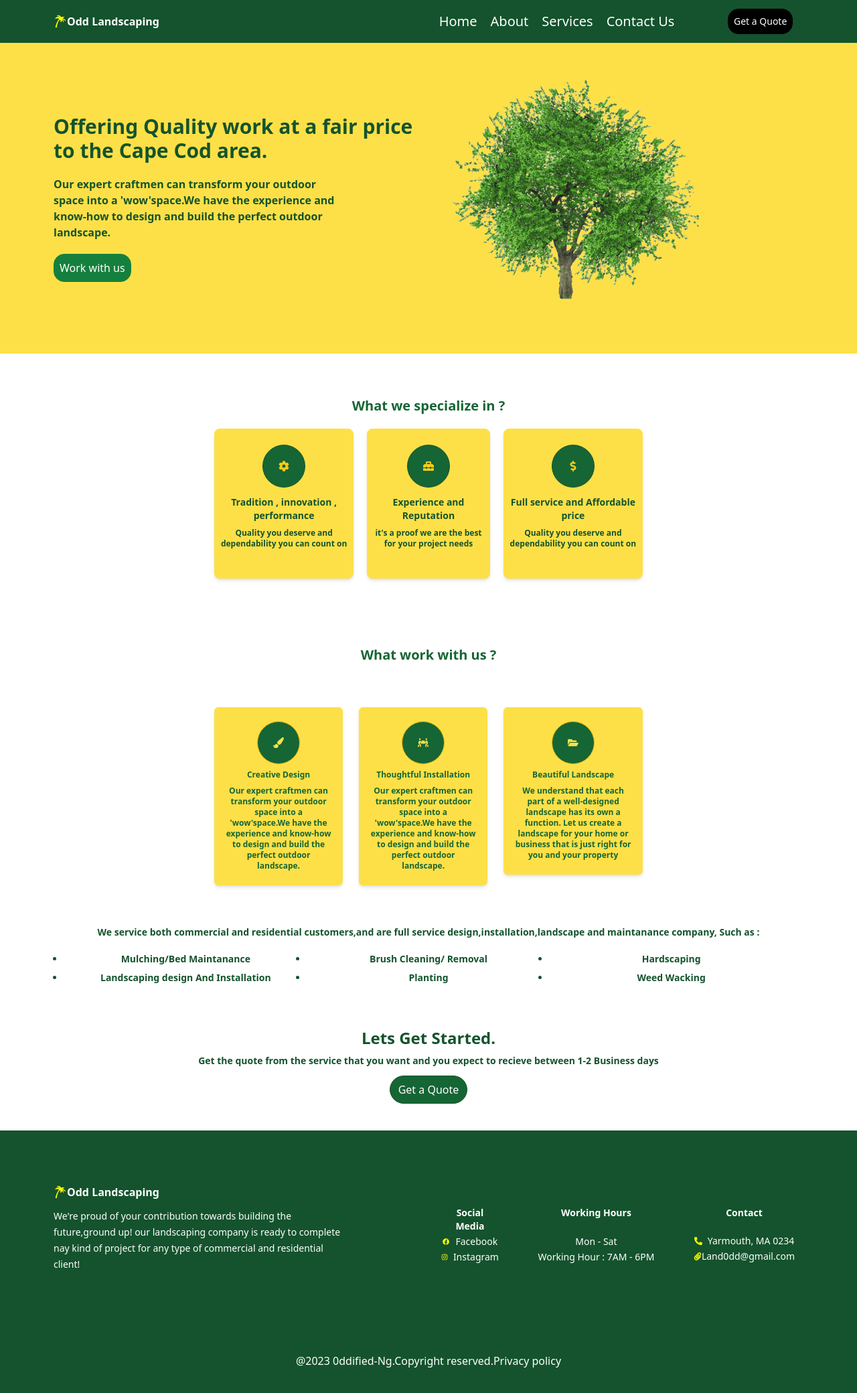
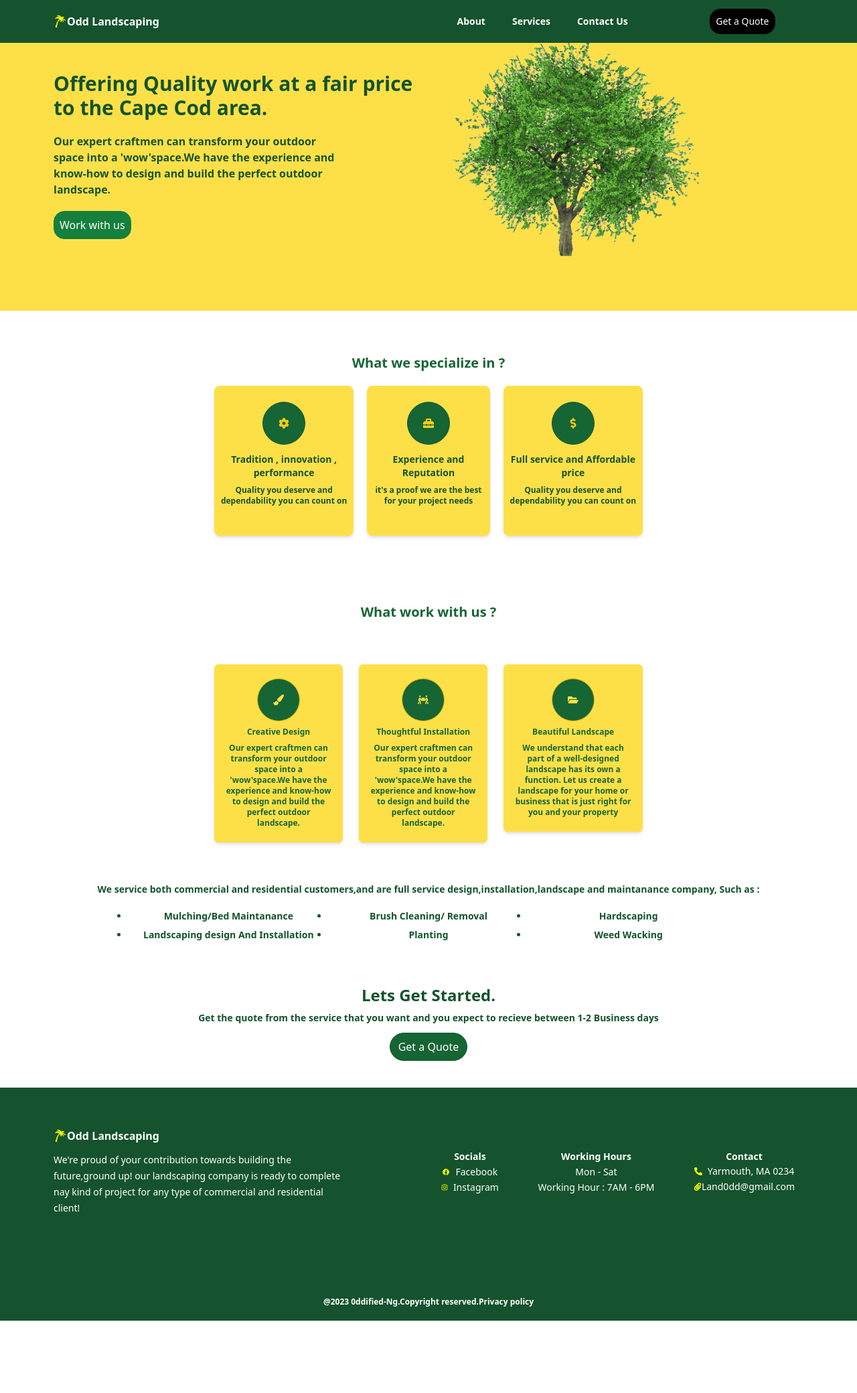
Before and after one commit to ODDIFIED/my-minimal-app, a React (Vite) app: page / in a window 1280 px wide. Shown: the top 2080 px of the page at 67% size. After the commit the page ends 1972 px from the top, so only its background shows below. Built offline with nearby package versions, Linux system fonts and the light colour scheme.

Commit message:
first commit

```diff
--- a/src/Components/Footer.tsx
+++ b/src/Components/Footer.tsx
@@ -8,7 +8,7 @@ import { GiPalmTree } from "react-icons/gi";
 
 const Footer = () => {
   return (
-    <div id="Footer" className="w-full max-w-7xl md:px-20 xsm:pb-10  md:py-10 bg-green-900 mt-10">
+    <div id="Footer" className="w-full max-w-7xl md:px-20 xsm:pb-10  md:py-5 bg-green-900 mt-10">
 
     <div className="  xsm:flex xsm:flex-col xsm:py-10 md:flex md:flex-row md:justify-evenly  ">
       <div className="md:w-[50%] xsm:w-[100%]  md:mx-0">
@@ -25,7 +25,7 @@ const Footer = () => {
       </div>
       <div className="md:w-[50%] xsm:ml-3 xsm:w-[100% ] px-3 xsm:mt-8 xsm:mx-auto">
         <table className="text-white table-auto     text-sm">
-          <th className=" xsm:px-0 md:px-5"> Social Media</th>
+          <th className=" xsm:px-0 md:px-5"> Socials</th>
           <th className="xsm:px-0  md:px-5"> Working Hours</th>
           <th>Contact</th>
           <tbody>
@@ -56,7 +56,7 @@ const Footer = () => {
                   </table>
       </div>
     </div>
-    <div className=" w-full xsm:mt-3 md:mt-20 text-white mx-auto text-center">
+    <div className=" w-full xsm:mt-3 md:mt-20 text-white mx-auto text-xs font-semibold text-center">
           <p>@2023 0ddified-Ng.Copyright reserved.Privacy policy </p>
         </div>
     </div>
--- a/src/Components/Hero.tsx
+++ b/src/Components/Hero.tsx
@@ -2,12 +2,12 @@ import tree from "../assets/tree.png";
 
 const Hero = () => {
   return (
-    <div id="hero" className=" w-full max-w-7xl md:px-20 md:py-10 bg-yellow-300 xsm:flex xsm:flex-col-reverse md:space-x-10 xsm:pb-10 md:flex md:flex-row  md:justify-center lg:flex lg:flex-row lg:justify-evenly xsm:place-items-center ">
-      <div className=" xsm:text-center md:w-[40%] text-green-900  lg:w-[50%]  md:text-left">
+    <div  className=" w-full max-w-7xl md:px-20  md:py-10   bg-yellow-300 xsm:flex xsm:flex-col-reverse  md:space-x-10 xsm:pb-10 md:flex md:flex-row  md:justify-center lg:flex lg:flex-row lg:justify-evenly xsm:place-items-center ">
+      <div className=" xsm:text-center md:w-[40%]  text-green-900  lg:w-[50%]  md:text-left">
         <h2 className=" xsm:w-[85%] xsm:mx-auto md:w-[100%] lg:w-[ 100%]  md:mx-0 font-bold xsm:text-3xl md:text-2xl lg:text-3xl">
           Offering Quality work at a fair price to the Cape Cod area.
         </h2>
-        <p className=" xsm:w-[90%] font-semibold xsm:mx-auto md:w-[100%]  lg:w-[80%] md:mx-0 mt-5">
+        <p className=" xsm:w-[90%]  font-semibold xsm:mx-auto md:w-[100%]  lg:w-[80%] md:mx-0 mt-5">
           Our expert craftmen can transform your outdoor space into a
           'wow'space.We have the experience and know-how to design and build the
           perfect outdoor landscape.
@@ -16,7 +16,7 @@ const Hero = () => {
           Work with us
         </button>
       </div>
-      <div className=" md:w-[60%] md:gap-20  lg:w-[50%] items-end  ">
+      <div className=" md:w-[60%] xsm:mt-14 md:mt-0 md:gap-20  lg:w-[50%] items-end  ">
         <img src={tree}  className=" xsm:h-72 md:h-96"   alt="tree-img" />
       </div>
     </div>
--- a/src/Components/Navbar.tsx
+++ b/src/Components/Navbar.tsx
@@ -9,18 +9,23 @@ const Navbar = () => {
     setNav(!nav);
   };
   return (
-    <div className="w-full max-w-7xl h-16  lg:px-20 flex bg-green-900 justify-evenly place-items-center ">
+    <div id="hero" className="w-full max-w-7xl h-16 fixed xsm:px-2 md:px-0   lg:px-20 flex bg-green-900 justify-evenly place-items-center ">
       <div className=" w-[50%] text-white font-bold  flex place-items-center font-sans   ">
         <GiPalmTree color={"yellow"} size={"20px"} />
         <h2>Odd Landscaping</h2>
       </div>
 
-      <div className=" w-[50%] lg:flex lg:justify-evenly lg:space-x-16 xsm:hidden place-items-center md:text-xl ">
-        <ul className="flex text-white capitalize space-x-5">
-          <li>home</li>
+      <div className=" w-[50%] lg:flex lg:justify-evenly lg:space-x-20 xsm:hidden place-items-center md:text-xl ">
+        <ul className="flex text-sm font-sans font-bold text-white capitalize space-x-10">
+          <Link to={'#sectionOne'}>
           <li>About</li>
+          </Link>
+          <Link to={'#sectionTwo'}>
           <li>Services</li>
+          </Link>
+          <Link to={'#Footer'}>
           <li>Contact Us</li>
+          </Link>
         </ul>
         <div className="xsm:hidden lg:flex  ">
           <button className="border bg-black text-white text-sm border-black rounded-2xl px-2 py-2 ">
@@ -49,7 +54,7 @@ const Navbar = () => {
               home
            </li>
           </Link>
-          <Link to={'#sectionOne'} onClick={handleNav} >
+          <Link to={'#sectionTwo'} onClick={handleNav} >
            <li className="p-5 mt-5 border-b-2 font-semibold  border-yellow-400 ">
               about
            </li>
--- a/src/Components/section/SectionHolder.tsx
+++ b/src/Components/section/SectionHolder.tsx
@@ -43,13 +43,13 @@ const SectionHolder = () => {
       </div>
       <div>
       <div id="sectionTwo" className=" xsm:w-[100%] xsm:mx-auto xsm:mt-12 md:mt-10 md:w-[100%] lg:w-[100%] md:text-center xsm:text-center   lg:ml-0">
-          <h2 className=" xsm:w-[100%] sm:w-[90%] xsm:mx-auto md:w-[75%] md:mx-auto lg:w-[100%] text-green-900 font-semibold xsm:text-sm md:text-sm md:font-semiboldbold lg:text-center">
+          <h2 className=" xsm:w-[100%] sm:w-[90%] xsm:mx-auto md:w-[75%] md:mx-auto lg:w-[80%] text-green-900 font-semibold xsm:text-sm md:text-sm md:font-semiboldbold lg:text-center">
             We service both commercial and residential customers,and are full
             service design,installation,landscape and maintanance company, Such as :
           </h2>
-          <div className="xsm:w-[85%]  xsm:mx-auto ">
+          <div className="xsm:w-[85%] lg:w-[70%] lg:mx-auto  md:mx-auto  xsm:mx-auto ">
             <ul className="xsm:mt-5 text-green-900 xsm:ml-5  md:ml-0 list-disc xsm:text-sm xsm:mx-auto xsm:grid xsm:grid-cols-2 lg:grid lg:grid-cols-3 md:text-sm font-bold">
-              <li className="mb-2"> Mulching/Bed Maintanance </li>
+              <li className="mb-2 "> Mulching/Bed Maintanance </li>
               <li className="mb-2">Brush Cleaning/ Removal</li>
               <li className="mb-2">Hardscaping</li>
               <li className="mb-2">Landscaping design And Installation</li>
--- a/src/Components/section/SectionTwo.tsx
+++ b/src/Components/section/SectionTwo.tsx
@@ -7,7 +7,7 @@ type Props = {
 
 const SectionTwo = ({ icon, description, context }: Props) => {
   return (
-        <div className=" md:w-full lg:w-full mb-5 py-5 px-4 border bg-yellow-300 border-yellow-300 mx-auto h-58 rounded-md shadow-md ">
+        <div id="sectionTwo" className=" md:w-full lg:w-full mb-5 py-5 px-4 border bg-yellow-300 border-yellow-300 mx-auto h-58 rounded-md shadow-md ">
             <div className=" w-16 h-16 mx-auto text-yellow-300 flex justify-center place-items-center rounded-full bg-green-800  border border-yellow-500 ">
                 {icon}
             </div>
```
